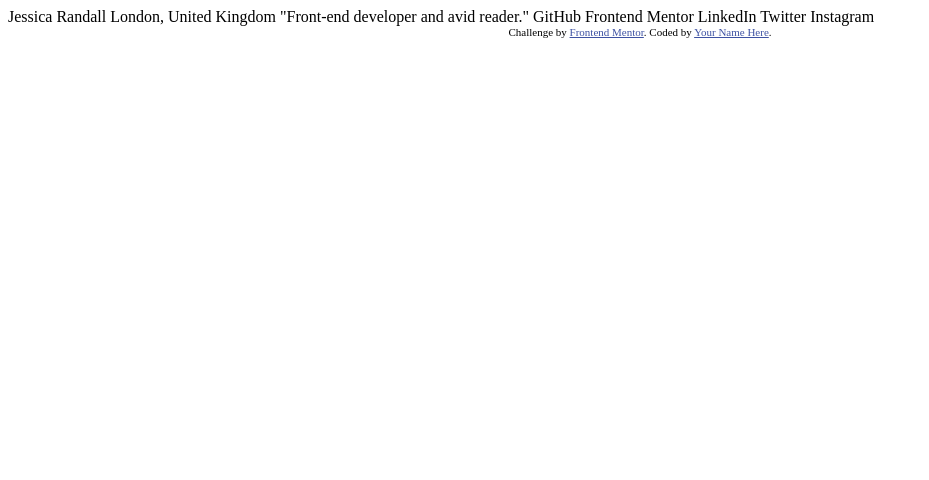
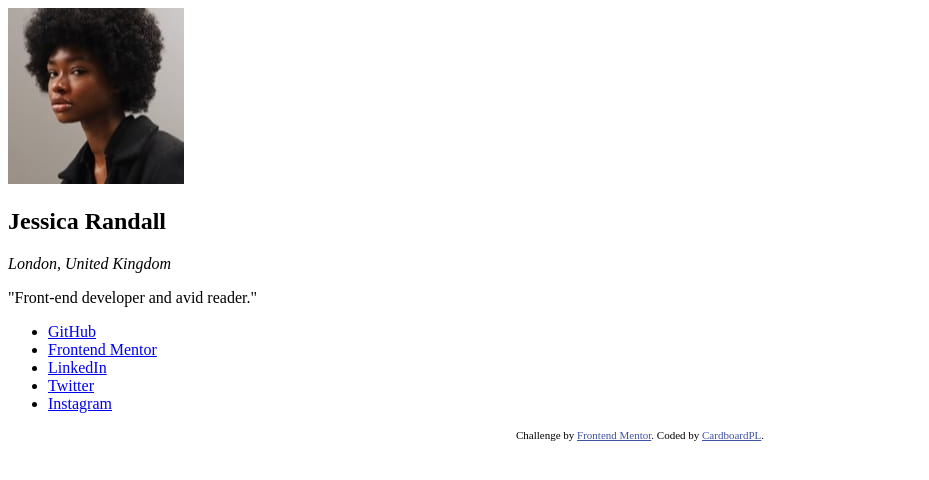
Before and after one commit to CardboardPL/Frontend-Mentor-Social-links-profile, a plain HTML site: page index.html in a window 1280 px wide. Shown: the whole page, without its empty margins (0-929 px from the left). Drawn offline with Linux system fonts and the light colour scheme.

Commit message:
Updated: index.html
Updated the index.html file to set the HTML foundation for the challenge.

```diff
--- a/index.html
+++ b/index.html
@@ -15,20 +15,26 @@
   </style>
 </head>
 <body>
+  <article>
+    <header>
+      <img src="./assets/images/avatar-jessica.jpeg" alt="User Avatar" class="user-avatar">
+      <h1 class="user-name">Jessica Randall</h1>
+      <address class="user-address">London, United Kingdom</address>
+      <p class="user-description">"Front-end developer and avid reader."</p>
+    </header>
 
-  Jessica Randall
-  London, United Kingdom
-  "Front-end developer and avid reader."
-
-  GitHub
-  Frontend Mentor
-  LinkedIn
-  Twitter
-  Instagram
+    <ul aria-label="User Social Links" class="social-links-list">
+      <li><a rel="noreferrer noopener" href="#">GitHub</a></li>
+      <li><a rel="noreferrer noopener" href="#">Frontend Mentor</a></li>
+      <li><a rel="noreferrer noopener" href="#">LinkedIn</a></li>
+      <li><a rel="noreferrer noopener" href="#">Twitter</a></li>
+      <li><a rel="noreferrer noopener" href="#">Instagram</a></li>
+    </ul>
+  </article>
 
   <div class="attribution">
-    Challenge by <a href="https://www.frontendmentor.io?ref=challenge" target="_blank">Frontend Mentor</a>.
-    Coded by <a href="#">Your Name Here</a>.
+    Challenge by <a rel="noreferrer noopener" href="https://www.frontendmentor.io?ref=challenge" target="_blank">Frontend Mentor</a>.
+    Coded by <a href="https://github.com/CardboardPL">CardboardPL</a>.
   </div>
 </body>
 </html>
```
